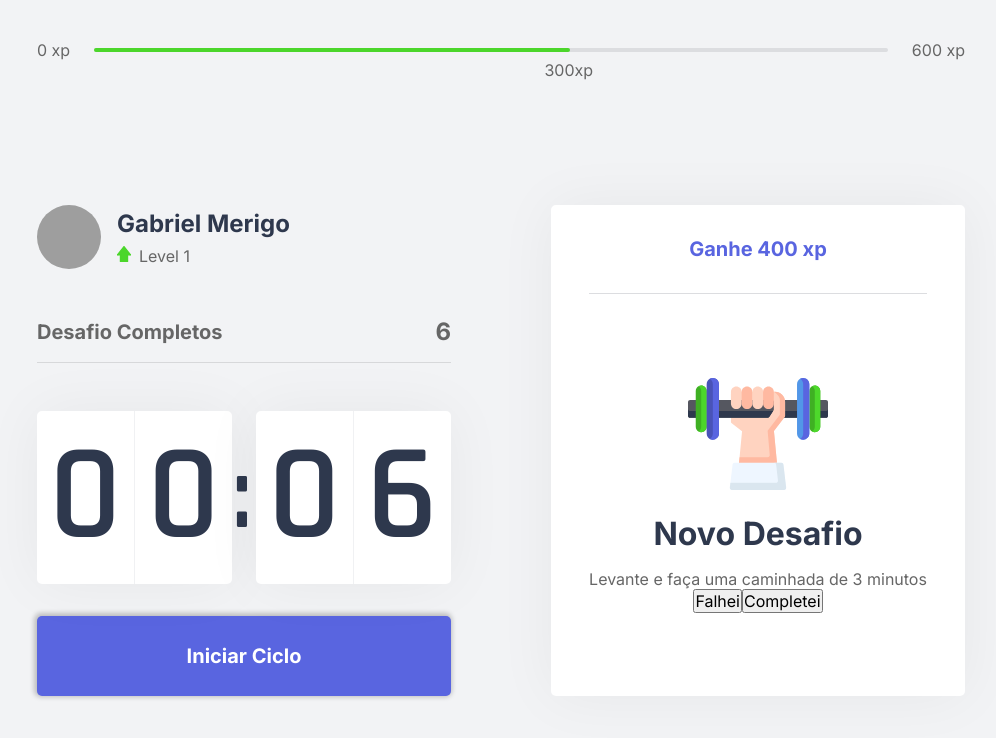
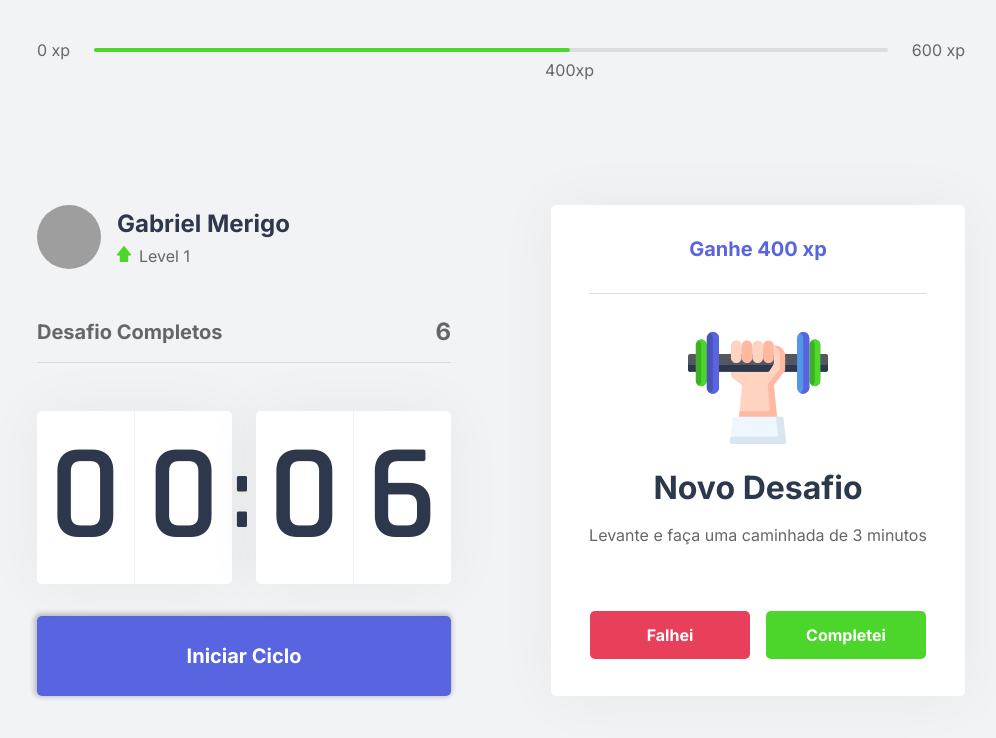
Before and after one commit to GabrielMerigo/NLW4-Move.it, a Next.js app: page / in a window 1280 px wide. Shown: the top 738 px of the page, without its empty margins (139-1135 px from the left). Built offline with nearby package versions, Linux system fonts and the light colour scheme; grey boxes are pictures that could not be loaded.

Commit message:
novas adds

```diff
--- a/src/Components/ChallangeBox.tsx
+++ b/src/Components/ChallangeBox.tsx
@@ -1,6 +1,13 @@
+import { useContext } from 'react';
+import { ChallangeContext } from '../contexts/ChallangeContext';
 import styles from '../styles/components/ChallangeBox.module.css'
 
 export function ChallangeBox(){
+    const contextData = useContext(ChallangeContext)
+
+    console.log(contextData);
+
+
     const hasActiveChallange = true;
 
     return (
--- a/src/Components/ExperienceBar.tsx
+++ b/src/Components/ExperienceBar.tsx
@@ -8,7 +8,7 @@ export function ExperienceBar() {
         <div style={{ width:'60%' }}></div>
 
         <span className={styles.currentExperience} style={{ left:'50%' }}>
-          300xp
+          400xp
         </span>
       </div>
       <span>600 xp</span>
--- /dev/null
+++ b/src/contexts/ChallangeContext.tsx
@@ -0,0 +1,3 @@
+import { createContext } from 'react'
+
+export const ChallangeContext = createContext({})
--- a/src/pages/_app.tsx
+++ b/src/pages/_app.tsx
@@ -1,7 +1,13 @@
 import '../styles/global.css'
 
+import { ChallangeContext } from '../contexts/ChallangeContext'
+
 function MyApp({ Component, pageProps }) {
-  return <Component {...pageProps} />
+  return (
+    <ChallangeContext.Provider value={"teste"}>
+      <Component {...pageProps} />
+    </ChallangeContext.Provider>
+  )
 }
 
 export default MyApp
--- a/src/styles/components/ChallangeBox.module.css
+++ b/src/styles/components/ChallangeBox.module.css
@@ -66,4 +66,46 @@
     font-size: 2rem;
     color: var(--title);
     margin: 1.5rem 0 1rem;
-  }
+}
+
+.challengeActive main p{
+    line-height: 1.5;
+}
+
+.challengeActive footer{
+    display:  grid;
+    margin-top: 4rem;
+    grid-template-columns: 1fr 1fr;
+    gap:1rem;
+}
+
+.challengeActive footer button{
+    height: 3rem;
+    width: 10rem;
+
+    display:flex;
+    align-items: center;
+    justify-content: center;
+
+    border:0;
+    border-radius: 5px;
+
+    color:var(--white);
+
+    font-size:1rem;
+    font-weight: 600;
+
+    transition: 0.2s filter;
+}
+
+.challengeActive footer button.challangeFailedButton{
+    background: var(--red);
+}
+
+.challengeActive footer button.challangeSucceededButton{
+    background: var(--green);
+}
+
+.challengeActive footer button:hover{
+    filter:brightness(0.9);
+}
```
